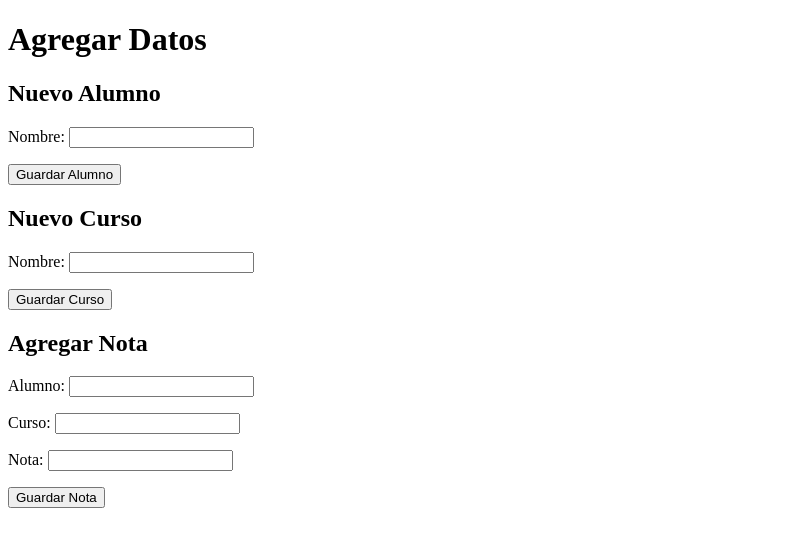
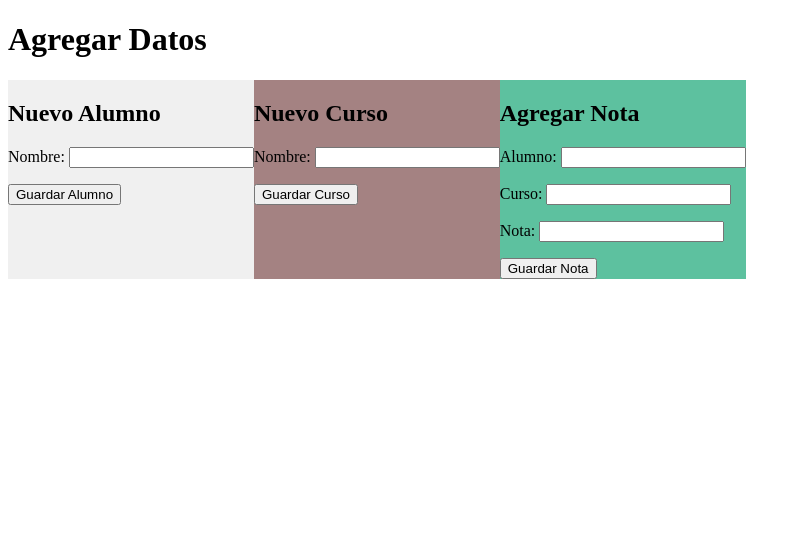
Before and after one commit to jherson2024/pw2, a Django app: page / in a window 1280 px wide. Shown: the top 547 px of the page, without its empty margins (0-801 px from the left). Run offline with Django 5.2, Linux system fonts and the light colour scheme.

Commit message:
agregando estilos css

```diff
--- a/LabDjango/Ejercicio_propuesto/sistema_alumnos/registro_notas/templates/registro_notas/index.html
+++ b/LabDjango/Ejercicio_propuesto/sistema_alumnos/registro_notas/templates/registro_notas/index.html
@@ -1,12 +1,13 @@
 <!DOCTYPE html>
 <html>
 <head>
+    <link rel="stylesheet" href="styles.css">
 </head>
 <body>
     <h1>Agregar Datos</h1>
     <div class="form-container">
         <div id="div1">
-            <form method="post">
+            <form method="post" class="form_">
                 {% csrf_token %}
                 <h2>Nuevo Alumno</h2>
                 {{ alumno_form.as_p }}
@@ -15,7 +16,7 @@
         </div>
 
         <div id="div2">
-            <form method="post">
+            <form method="post" class="form_">
                 {% csrf_token %}
                 <h2>Nuevo Curso</h2>
                 {{ curso_form.as_p }}
@@ -24,7 +25,7 @@
         </div>
 
         <div id="div3">
-            <form method="post">
+            <form method="post" class="form_">
                 {% csrf_token %}
                 <h2>Agregar Nota</h2>
                 {{ nota_form.as_p }}
--- /dev/null
+++ b/LabDjango/Ejercicio_propuesto/sistema_alumnos/registro_notas/templates/registro_notas/styles.css
@@ -0,0 +1,19 @@
+.form-container {
+    display: flex;
+}
+.form_{
+    flex: 1;
+    margin-right: 10px;
+}
+.form_:last-child {
+    margin-right: 0;
+}
+#div1{
+    background-color: #f0f0f0;
+}
+#div2{
+    background-color: #a48282;
+}
+#div3{
+    background-color: #5dc19f;
+}
```
